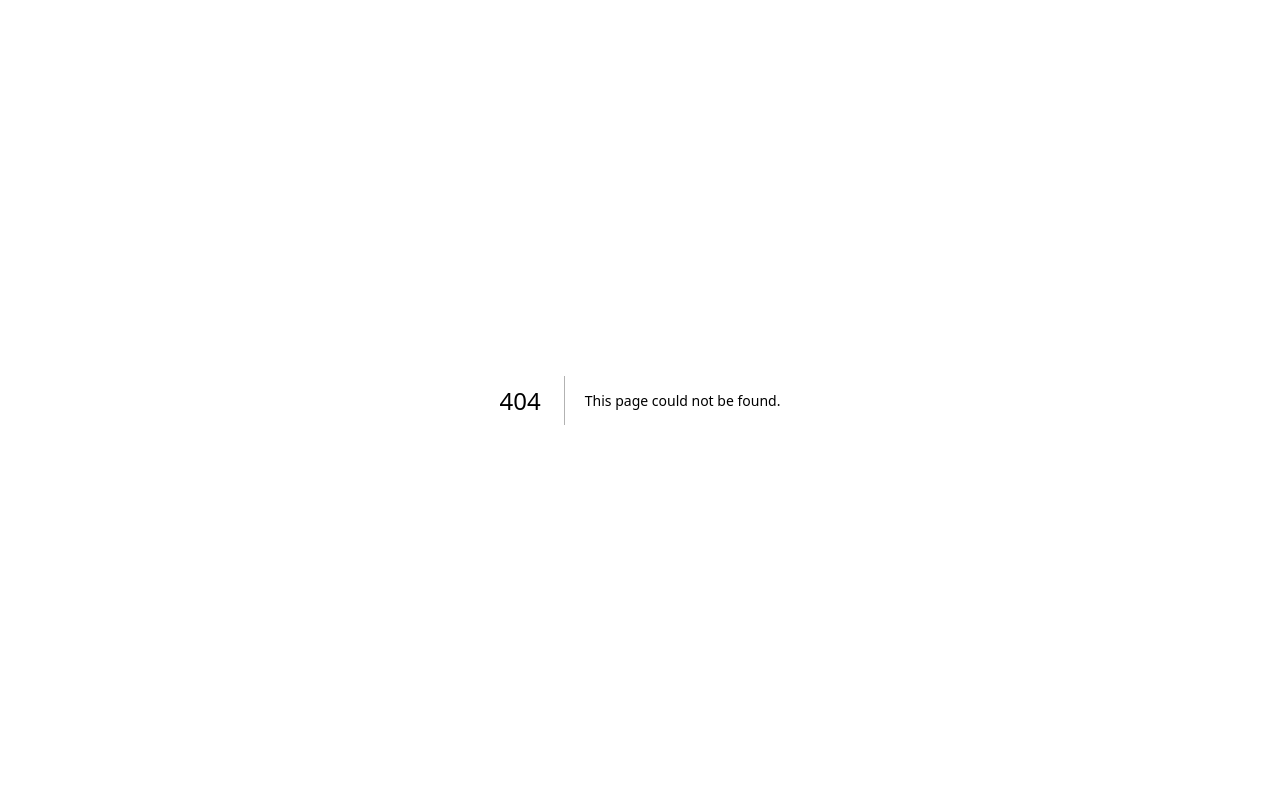
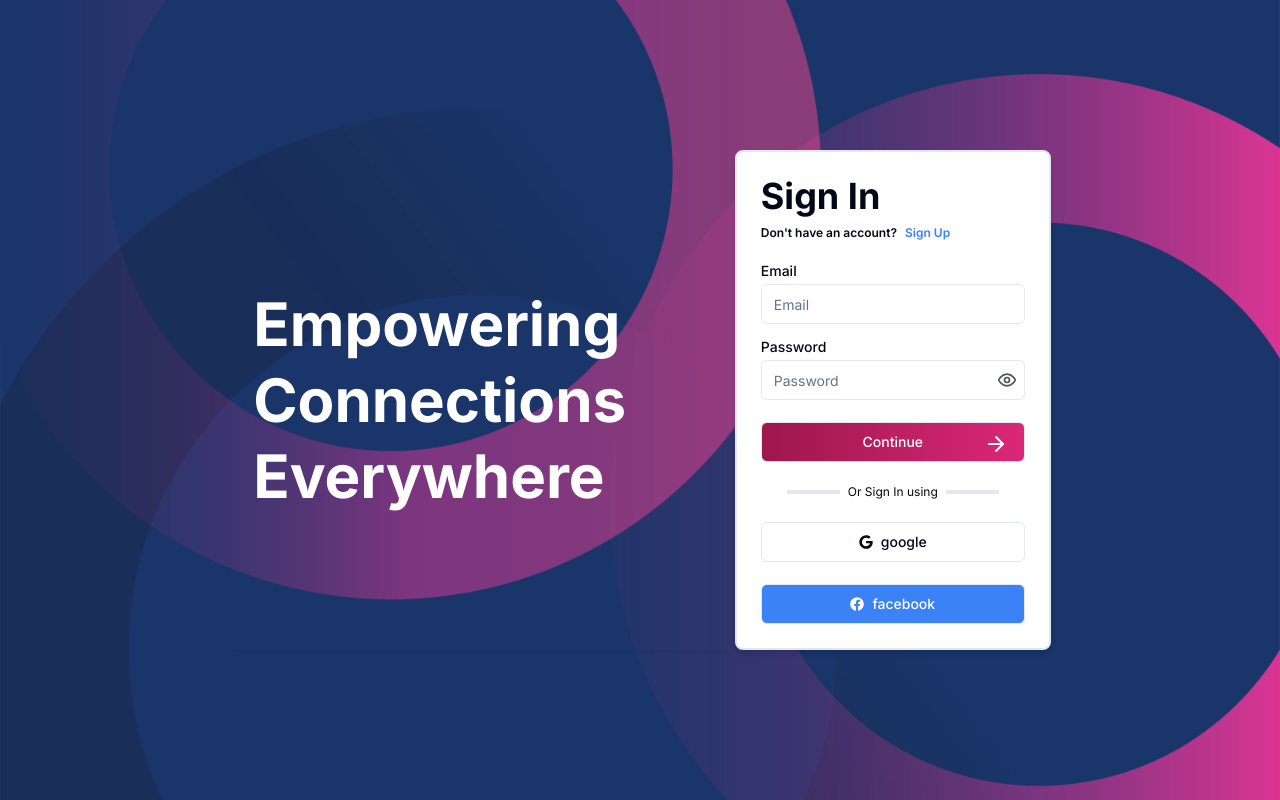
Before and after one commit to var500/HireUP, a Next.js app: page /login in a window 1280 px wide. Before the commit this address had no page. Built offline with nearby package versions, Linux system fonts and the light colour scheme.

Commit message:
Add: React Icons, Signin Form and component seperation

```diff
--- a/package.json
+++ b/package.json
@@ -18,6 +18,7 @@
     "next": "14.1.4",
     "react": "^18",
     "react-dom": "^18",
+    "react-icons": "^5.0.1",
     "react-social-icons": "^6.15.0",
     "tailwind-merge": "^2.2.2",
     "tailwindcss-animate": "^1.0.7"
--- /dev/null
+++ b/src/app/login/page.tsx
@@ -0,0 +1,20 @@
+"use client";
+
+import LoginAbstract from "@/assets/login.jpg";
+import Image from "next/image";
+import LeftScreen from "@/components/login/LeftScreen";
+import SignInForm from "@/components/login/SignInForm";
+
+export default function Home() {
+  return (
+    <main className="flex flex-col lg:flex-row justify-center items-center w-full h-screen p-2">
+      <Image
+        src={LoginAbstract}
+        alt="Login"
+        className="absolute left-0 top-0 h-full w-full object-cover opacity-90"
+      />
+      <LeftScreen />
+      <SignInForm />
+    </main>
+  );
+}
--- a/src/app/page.tsx
+++ /dev/null
@@ -1,82 +0,0 @@
-"use client";
-import { Button } from "@/components/ui/button";
-import { Input } from "@/components/ui/input";
-import { Label } from "@/components/ui/label";
-import { ArrowRight, Eye, Facebook, EyeOff } from "lucide-react";
-import Image from "next/image";
-import Google from "@/assets/logos/google.png";
-import { useState } from "react";
-
-export default function Home() {
-  const [visible, setvisible] = useState(false);
-  const handleVisible = () => {
-    setvisible(() => !visible);
-    console.log(visible);
-  };
-  return (
-    <main className="flex w-full h-screen">
-      <div className="flex flex-col flex-wrap md:flex-row mx-auto justify-center items-center w-full ">
-        <div className="hidden md:block h-[500px] w-full md:w-[40%]">1</div>
-        <div className="h-[500px] w-full min-w-[300px] md:w-[25%] flex flex-col p-4 md:p-10 justify-between">
-          <p className="text-xl md:text-3xl font-bold">Sign In</p>
-          <div className="flex flex-col gap-4 w-full">
-            <div className="grid w-full  items-center gap-1.5">
-              <Label htmlFor="email">Email</Label>
-              <Input type="email" id="email" placeholder="Email" />
-            </div>
-            <div className="grid w-full items-center gap-1.5">
-              <Label htmlFor="password">Password</Label>
-              <div className="relative flex flex-row w-full items-center">
-                <Input
-                  type={`${visible ? "text" : "password"}`}
-                  id="password"
-                  placeholder="Password"
-                />
-                <div
-                  className={`absolute right-2 ${
-                    visible
-                      ? "text-red-600 hover:text-red-700"
-                      : "text-gray-600 hover:text-black"
-                  } hover:cursor-pointer
-                  `}
-                  onClick={handleVisible}
-                >
-                  {visible ? <EyeOff size={20} /> : <Eye size={20} />}
-                </div>
-              </div>
-            </div>
-          </div>
-
-          <Button variant={"default"}>
-            <div className="relative w-full">
-              <p>Continue</p>
-              <ArrowRight className="absolute right-0 top-0" />
-            </div>
-          </Button>
-
-          <div className="flex flex-row w-full gap-2 items-center justify-center">
-            <div className="border-2 w-[20%] h-0" />
-            <p className="text-xs">Or Sign In using</p>
-            <div className="border-2 w-[20%] h-0" />
-          </div>
-
-          <Button variant={"outline"}>
-            <div className="flex flex-row justify-center items-center gap-2 w-full">
-              <Image src={Google} alt="Google" height={24} width={24} />
-              <p>Google</p>
-            </div>
-          </Button>
-          <Button
-            variant={"destructive"}
-            className="bg-blue-600 hover:bg-blue-800"
-          >
-            <div className="flex flex-row justify-center items-center gap-2 w-full">
-              <Facebook />
-              <p>Facebook</p>
-            </div>
-          </Button>
-        </div>
-      </div>
-    </main>
-  );
-}
--- /dev/null
+++ b/src/components/login/LeftScreen.tsx
@@ -0,0 +1,19 @@
+import React from "react";
+
+export default function LeftScreen() {
+  return (
+    <div className="hidden lg:flex h-[500px] min-w-[300px] md:w-[40%] shadow-md p-6">
+      <div className="flex relative flex-col z-[2] text-white gap-4 h-full justify-center">
+        <p className="text-4xl lg:text-6xl 2xl:text-[80px] font-bold">
+          Empowering
+        </p>
+        <p className="text-4xl lg:text-6xl 2xl:text-[80px] font-bold">
+          Connections
+        </p>
+        <p className="text-4xl lg:text-6xl 2xl:text-[80px] font-bold">
+          Everywhere
+        </p>
+      </div>
+    </div>
+  );
+}
--- /dev/null
+++ b/src/components/login/PasswordButton.tsx
@@ -0,0 +1,36 @@
+import React from "react";
+import { Input } from "@/components/ui/input";
+import { Label } from "@/components/ui/label";
+import { Eye, EyeOff } from "lucide-react";
+
+export default function PasswordButton({
+  visible,
+  onChange,
+}: {
+  visible: boolean;
+  onChange: () => void;
+}) {
+  return (
+    <div className="grid w-full items-center gap-1.5">
+      <Label htmlFor="password">Password</Label>
+      <div className="relative flex flex-row w-full items-center">
+        <Input
+          type={`${visible ? "text" : "password"}`}
+          id="password"
+          placeholder="Password"
+        />
+        <div
+          className={`absolute right-2 ${
+            visible
+              ? "text-red-600 hover:text-red-700"
+              : "text-gray-600 hover:text-black"
+          } hover:cursor-pointer
+                  `}
+          onClick={onChange}
+        >
+          {visible ? <EyeOff size={20} /> : <Eye size={20} />}
+        </div>
+      </div>
+    </div>
+  );
+}
--- /dev/null
+++ b/src/components/login/SignInForm.tsx
@@ -0,0 +1,60 @@
+"use client";
+import { useState } from "react";
+import { Button } from "@/components/ui/button";
+import { ArrowRight, Eye, EyeOff } from "lucide-react";
+import { Input } from "@/components/ui/input";
+import { Label } from "@/components/ui/label";
+import Link from "next/link";
+import SocialButton from "./SocialButton";
+import PasswordButton from "./PasswordButton";
+
+export default function SignInForm() {
+  const [visible, setvisible] = useState(false);
+  const handleVisible = () => {
+    setvisible(() => !visible);
+    console.log(visible);
+  };
+  return (
+    <div className="h-[500px] min-w-[300px] md:w-[25%] flex flex-col p-6 justify-between rounded-lg shadow-md border-2  z-[2] bg-white">
+      <div className="flex flex-col gap-2">
+        <p className="text-3xl md:text-4xl font-bold">Sign In</p>
+        <p className="text-[10px] md:text-[12px] font-semibold">
+          Don&#39;t have an account?
+          <Link
+            className="ml-2 font-semibold text-blue-500 hover:text-blue-600"
+            href={"#"}
+          >
+            Sign Up
+          </Link>
+        </p>
+      </div>
+
+      <div className="flex flex-col gap-4 w-full">
+        <div className="grid w-full  items-center gap-1.5">
+          <Label htmlFor="email">Email</Label>
+          <Input type="email" id="email" placeholder="Email" />
+        </div>
+        <PasswordButton visible={visible} onChange={handleVisible} />
+      </div>
+
+      <Button
+        variant={"outline"}
+        className="bg-gradient-to-r from-pink-800 to-pink-600"
+      >
+        <div className="relative w-full">
+          <p className="text-white">Continue</p>
+          <ArrowRight className="absolute right-0 top-0 text-white" />
+        </div>
+      </Button>
+
+      <div className="flex flex-row w-full gap-2 items-center justify-center">
+        <div className="border-2 w-[20%] h-0" />
+        <p className="text-xs">Or Sign In using</p>
+        <div className="border-2 w-[20%] h-0" />
+      </div>
+
+      <SocialButton socialType="google" />
+      <SocialButton socialType="facebook" />
+    </div>
+  );
+}
--- /dev/null
+++ b/src/components/login/SocialButton.tsx
@@ -0,0 +1,22 @@
+import React from "react";
+import { Button } from "../ui/button";
+import { FaFacebook, FaGoogle } from "react-icons/fa";
+export default function SocialButton({ socialType }: { socialType: string }) {
+  return (
+    <>
+      <Button
+        variant={"outline"}
+        className={
+          socialType === "google"
+            ? ""
+            : `w-full bg-blue-500 hover:bg-blue-600 text-white hover:text-gray-200`
+        }
+      >
+        <div className="flex flex-row justify-center items-center gap-2 ">
+          {socialType === "google" ? <FaGoogle /> : <FaFacebook />}
+          <p>{socialType}</p>
+        </div>
+      </Button>
+    </>
+  );
+}
```
Also changed, not shown: src/assets/login.jpg (added), 1 other file (tests, documents, lock files or other folders).
